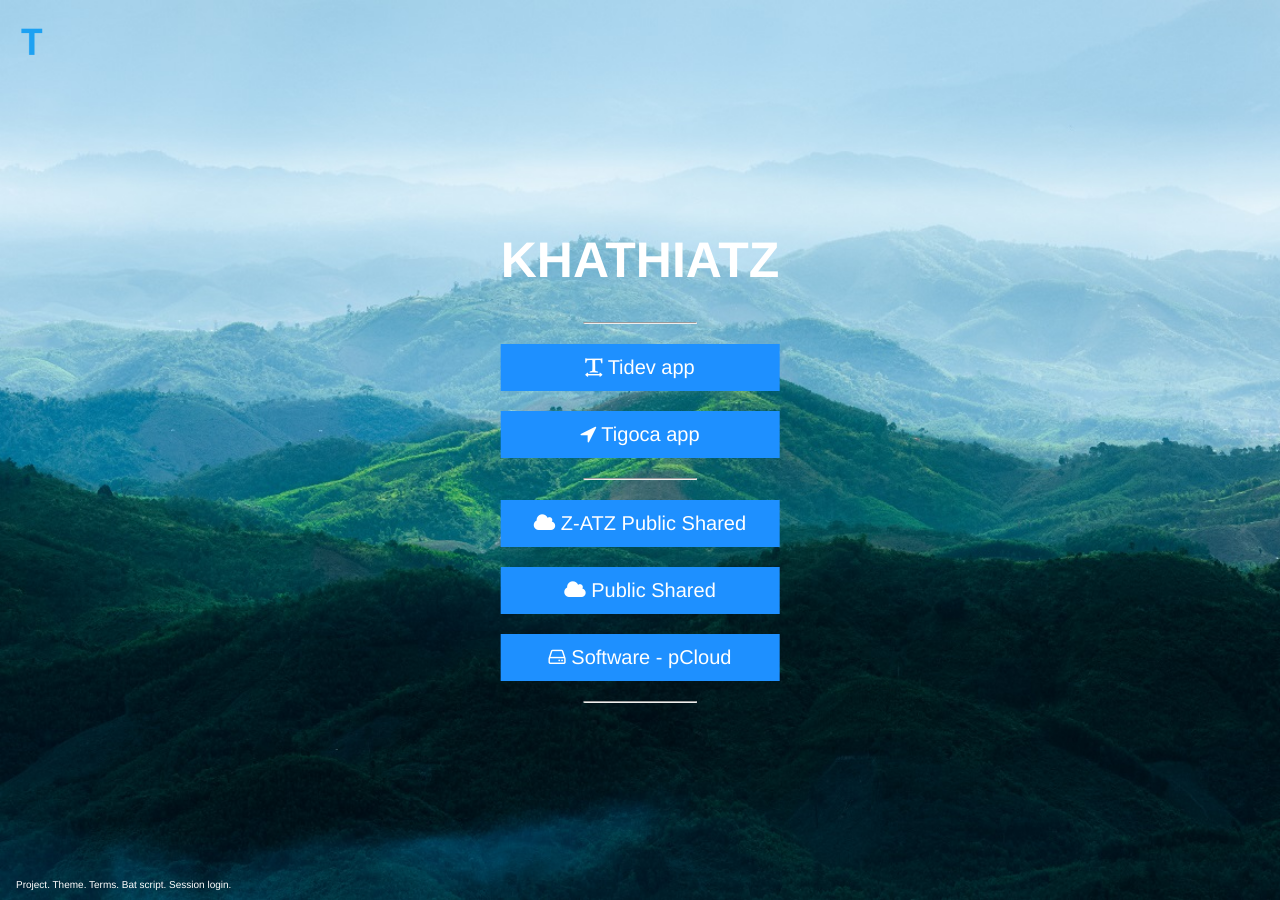
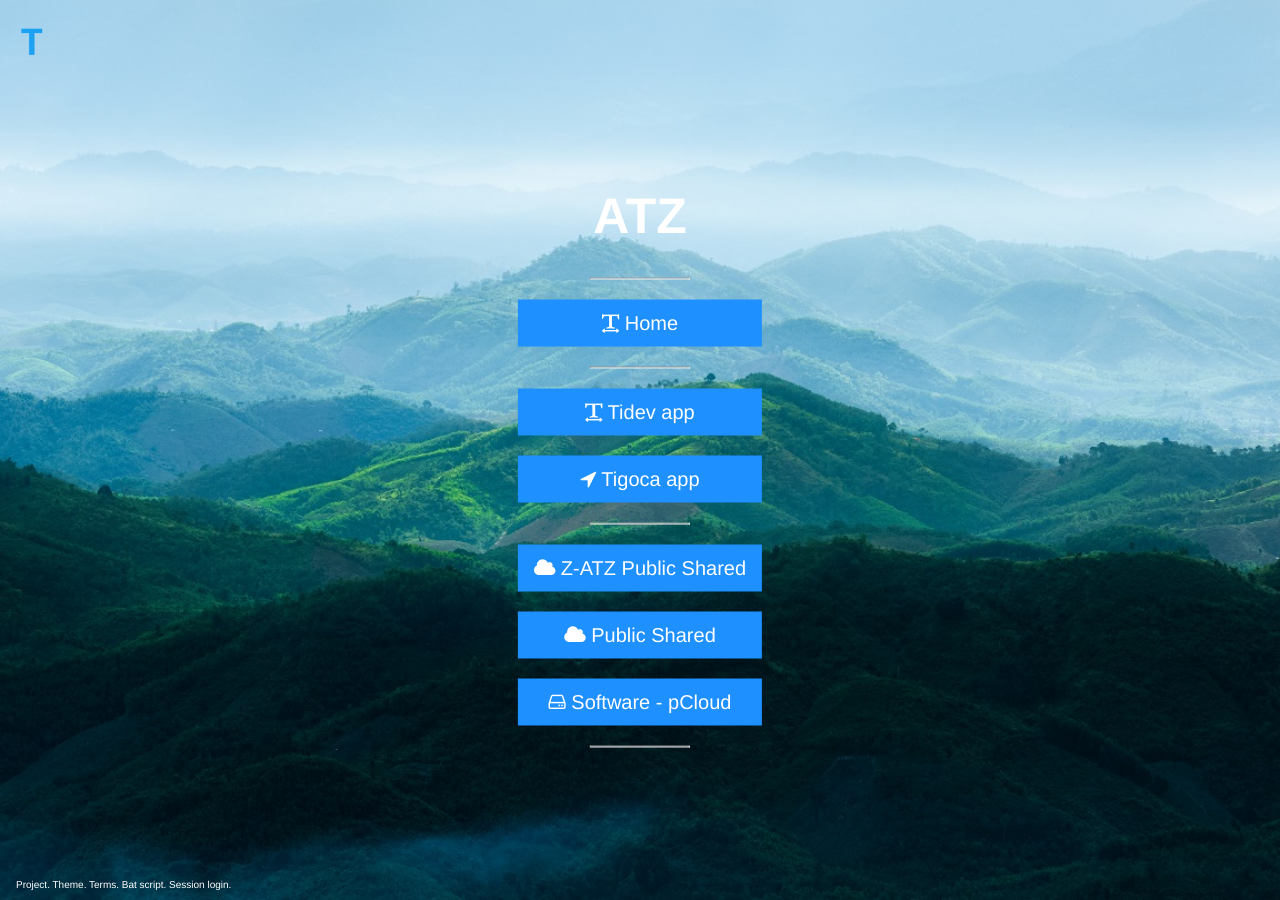
Before and after one commit to khathiatz/khathiatz.github.io, a Jekyll site: the page index.html, which Jekyll copies as it is, in a window 1280 px wide. Built offline with Jekyll 4.4.1, drawn with Linux system fonts in a browser that asks for light colours.

Commit message:
Update index.html

```diff
--- a/index.html
+++ b/index.html
@@ -97,7 +97,9 @@ a:active {
     <p><img src="pages/logo.png" width="32"/></p>
   </div>
   <div class="middle">
-    <h1>KHATHIATZ</h1>
+    <h1>ATZ</h1>
+    <hr>
+    <p <button class="btn" onclick="window.location.href='https://khathiatz.github.io/readme.html';"><i class="fa fa-text-width"></i> Home</button></p>
     <hr>
     <p <button class="btn" onclick="window.location.href='https://khathiatz.github.io/tidev';"><i class="fa fa-text-width"></i> Tidev app</button></p>
     <p <button class="btn" onclick="window.location.href='https://khathiatz.github.io/tigoca';"><i class="fa fa-location-arrow"></i> Tigoca app</button></p>
```
